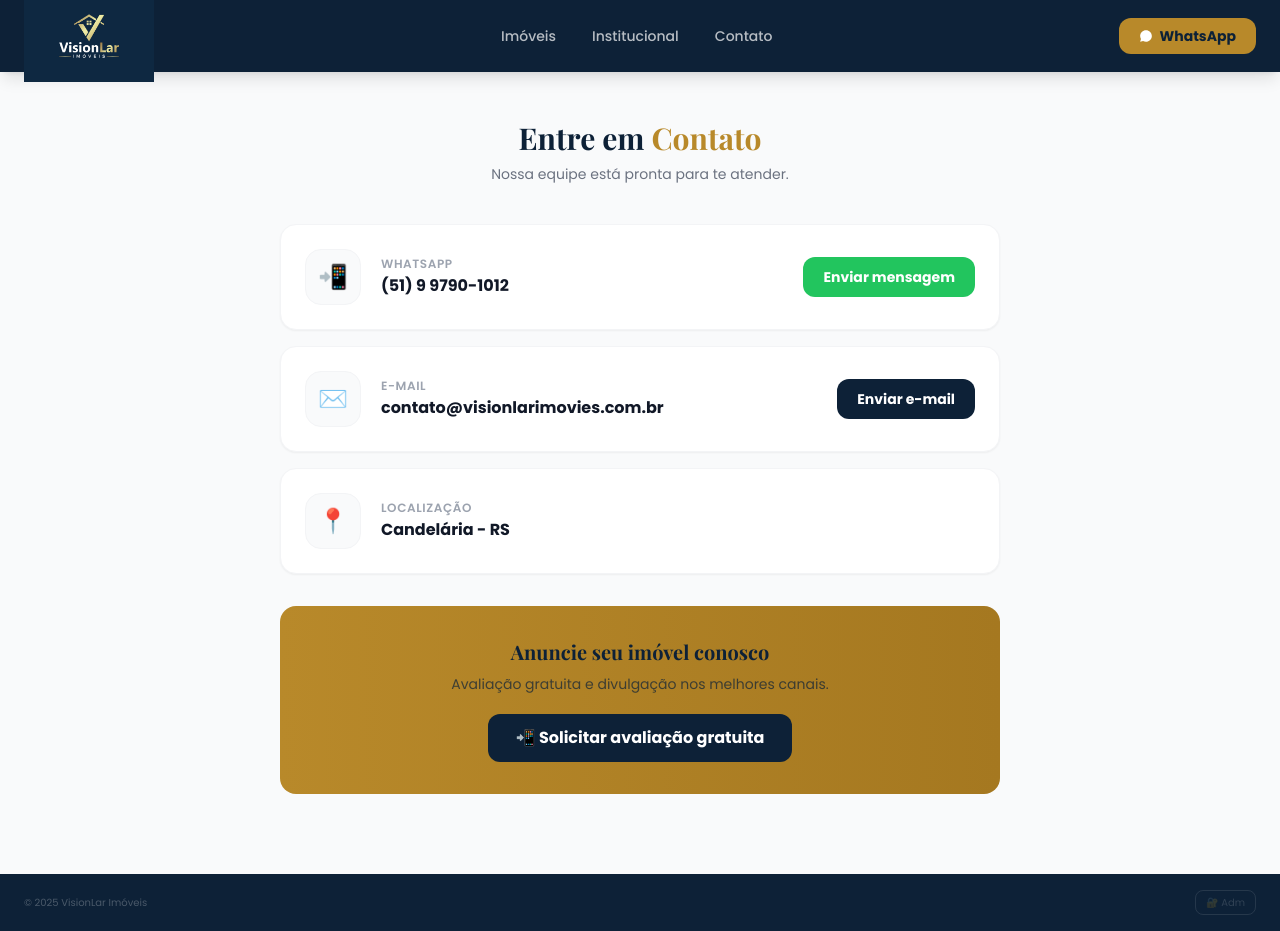
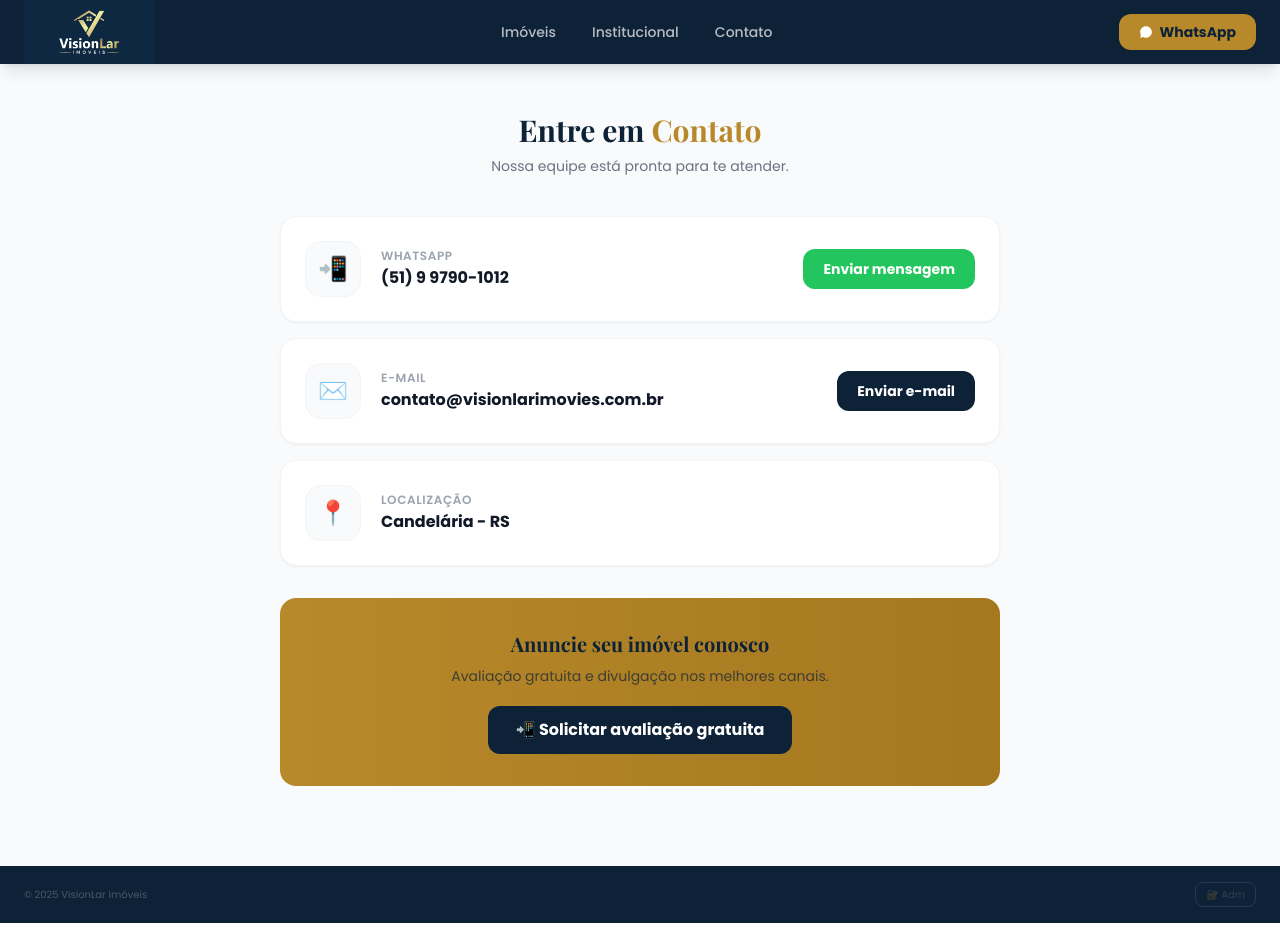
Before and after one commit to visionlarimoveis/visionlar-imoveis, a Next.js app: page /site/contato in a window 1280 px wide. Built offline with nearby package versions, Linux system fonts and the light colour scheme; no server answers; the database is empty; a web font is replaced by a local one.

Commit message:
fix: nav overflow height no elemento correto contato institucional

```diff
--- a/app/site/contato/page.tsx
+++ b/app/site/contato/page.tsx
@@ -27,8 +27,8 @@ async function getConfig() {
 // Componente de nav reutilizável
 function Nav() {
   return (
-    <nav className="bg-[#0D2137] sticky top-0 z-50 shadow-lg">
-      <div className="px-6 flex items-center justify-between" style={{ height: "72px" }}>
+    <nav className="bg-[#0D2137] sticky top-0 z-50 shadow-lg" style={{ height: "64px", overflow: "hidden" }}>
+      <div className="h-full px-6 flex items-center justify-between">
         <Link href="/site/imoveis" className="flex items-center">
           <Image src="/logo.png" alt="VisionLar" width={130} height={44} className="object-contain"  />
         </Link>
--- a/app/site/institucional/page.tsx
+++ b/app/site/institucional/page.tsx
@@ -28,8 +28,8 @@ export default async function InstitucionalPage() {
   return (
     <div className="min-h-screen bg-gray-50">
       {/* NAV */}
-      <nav className="bg-[#0D2137] sticky top-0 z-50 shadow-lg" style={{overflow:"hidden"}}>
-        <div className="px-6 flex items-center justify-between" style={{height:"64px"}}>
+      <nav className="bg-[#0D2137] sticky top-0 z-50 shadow-lg" style={{height:"64px", overflow:"hidden"}}>
+        <div className="h-full px-6 flex items-center justify-between">
           <Link href="/site/imoveis" className="flex items-center">
             <Image src="/logo.png" alt="VisionLar" width={130} height={44} className="object-contain"  />
           </Link>
```
